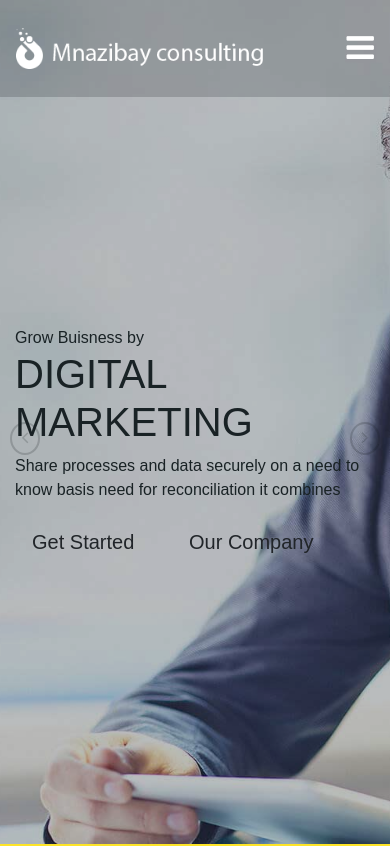
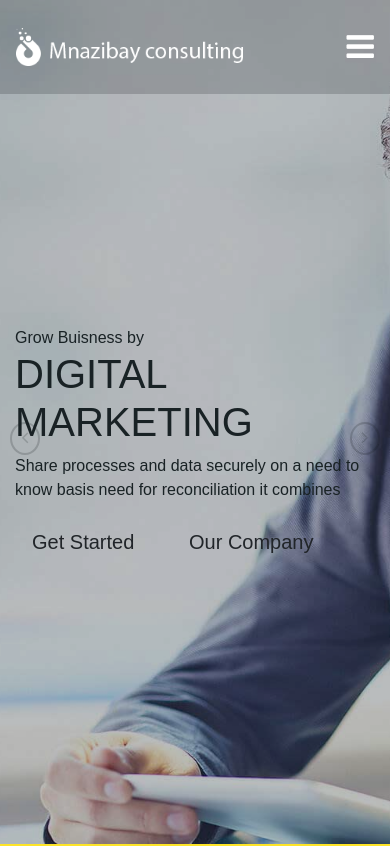
Before and after one commit to mhassan4392/mnazibay-consulting, a website with bundled scripts: page dist/index.html in a window 390 px wide. Shown: the top 846 px of the page. Built offline with nearby package versions, Linux system fonts and the light colour scheme; files whose address does not match are found by name.

Commit message:
fix some issues

```diff
--- a/scss/_mobile.scss
+++ b/scss/_mobile.scss
@@ -51,7 +51,7 @@
     }
 
     .navbar-brand{
-        width: 250px !important;
+        width: 230px !important;
     }
 
     // experience section
```
Also changed, not shown: dist/css/main.css, dist/index.html.
